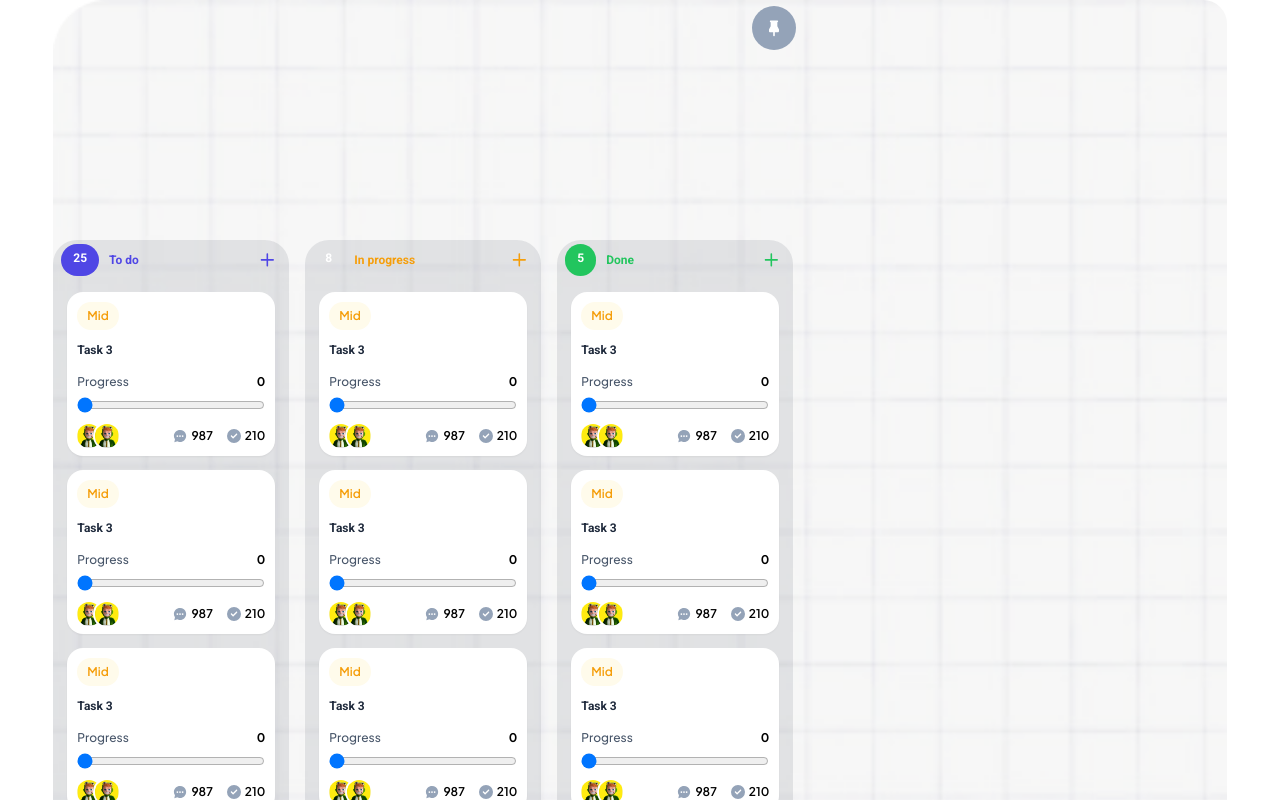
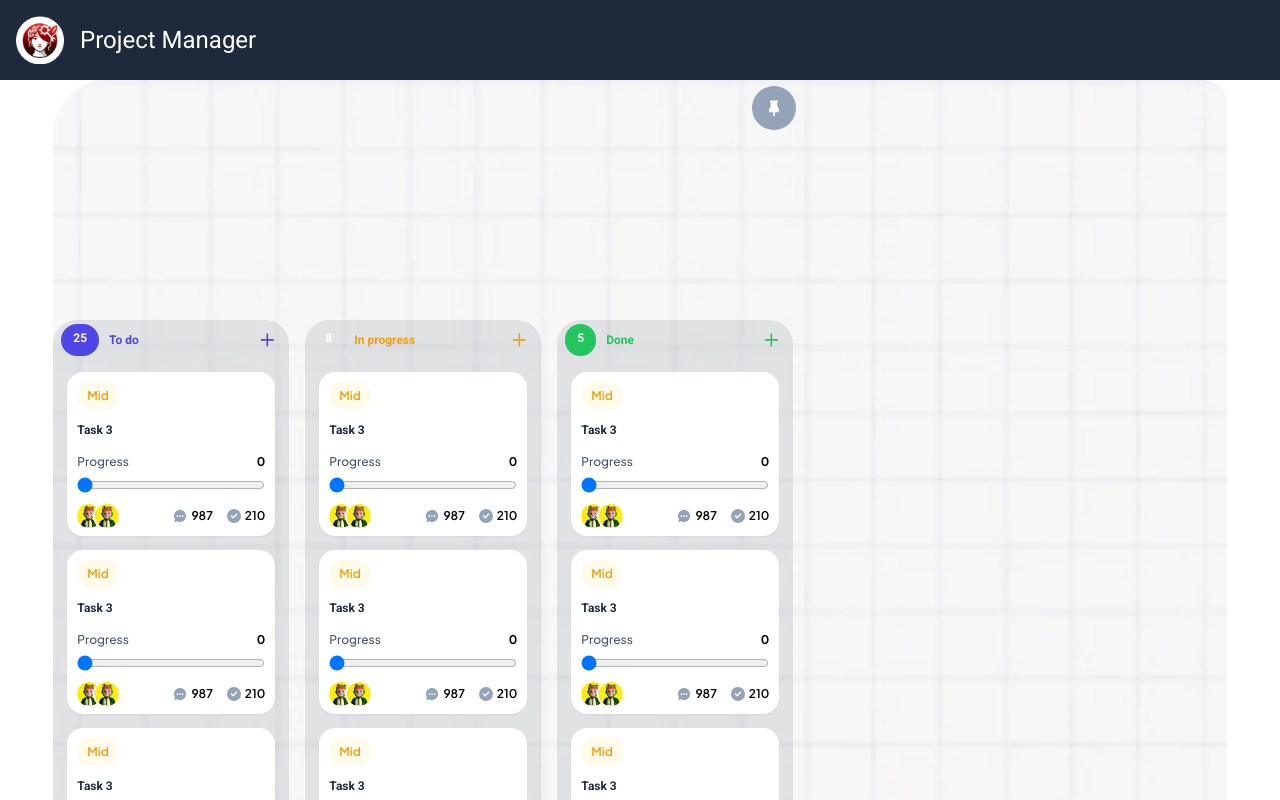
Before and after one commit to Enne-Amore/secondChallenge-compassPB, a React (Vite) app: page /kanban in a window 1280 px wide. Shown: the top 800 px of the page. Built offline with nearby package versions, Linux system fonts and the light colour scheme; a web font is replaced by a local one.

Commit message:
feat: header in the kanban page

```diff
--- a/src/pages/Kanban.tsx
+++ b/src/pages/Kanban.tsx
@@ -1,15 +1,20 @@
+import Header from "../components/header/Header";
 import { FixedCard } from "../components/kanban/FixedCard";
 import { Notification } from "../components/kanban/Notification";
 import { TablesTasks } from "../components/kanban/TablesTasks";
 
 export const Kanban = () => {
   return (
-    <main className="relative flex flex-col items-center">
-      <FixedCard />
+    <>
+      <Header />
 
-      <TablesTasks />
+      <main className="relative flex flex-col items-center">
+        <FixedCard />
 
-      <Notification />
-    </main>
+        <TablesTasks />
+
+        <Notification />
+      </main>
+    </>
   );
 };
```
